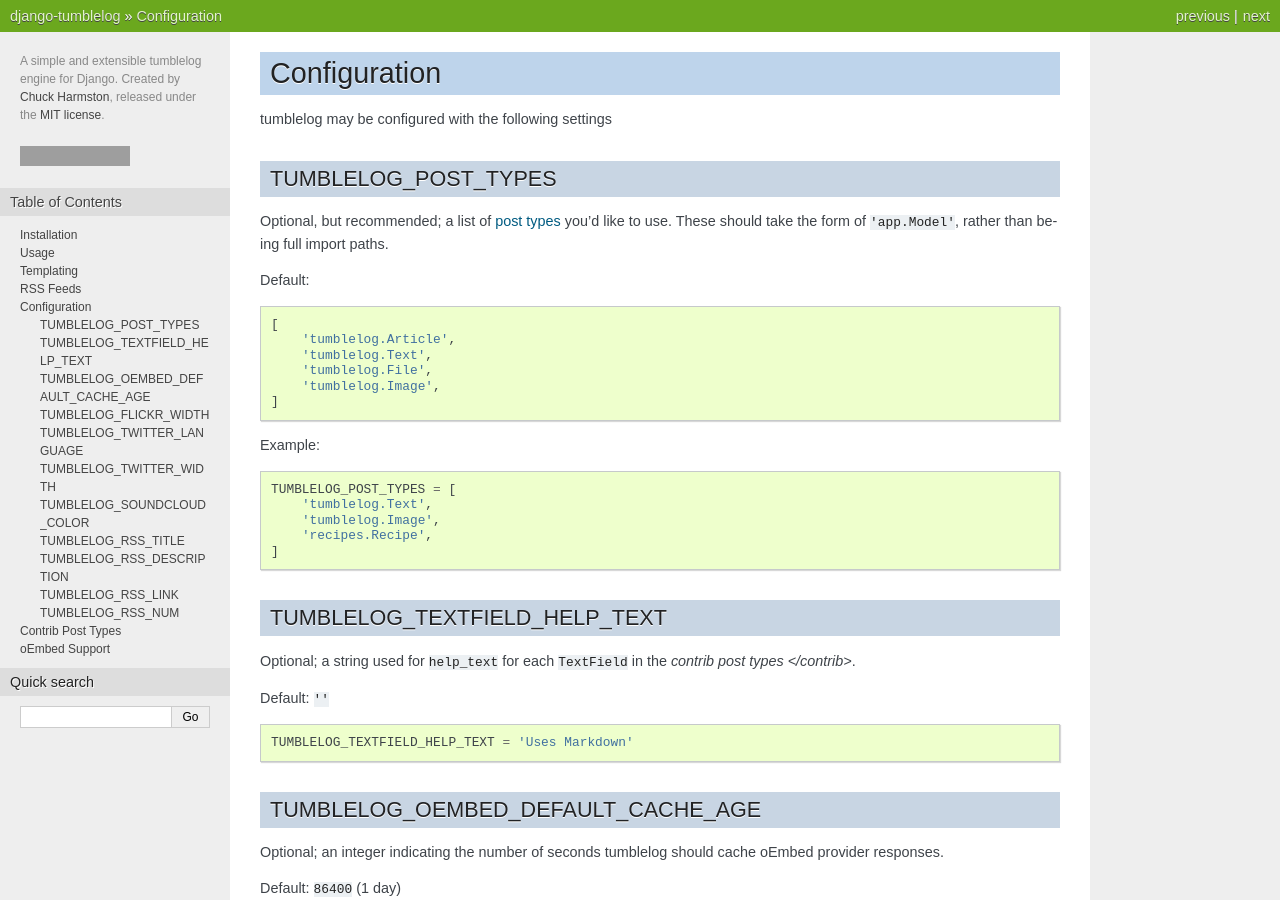
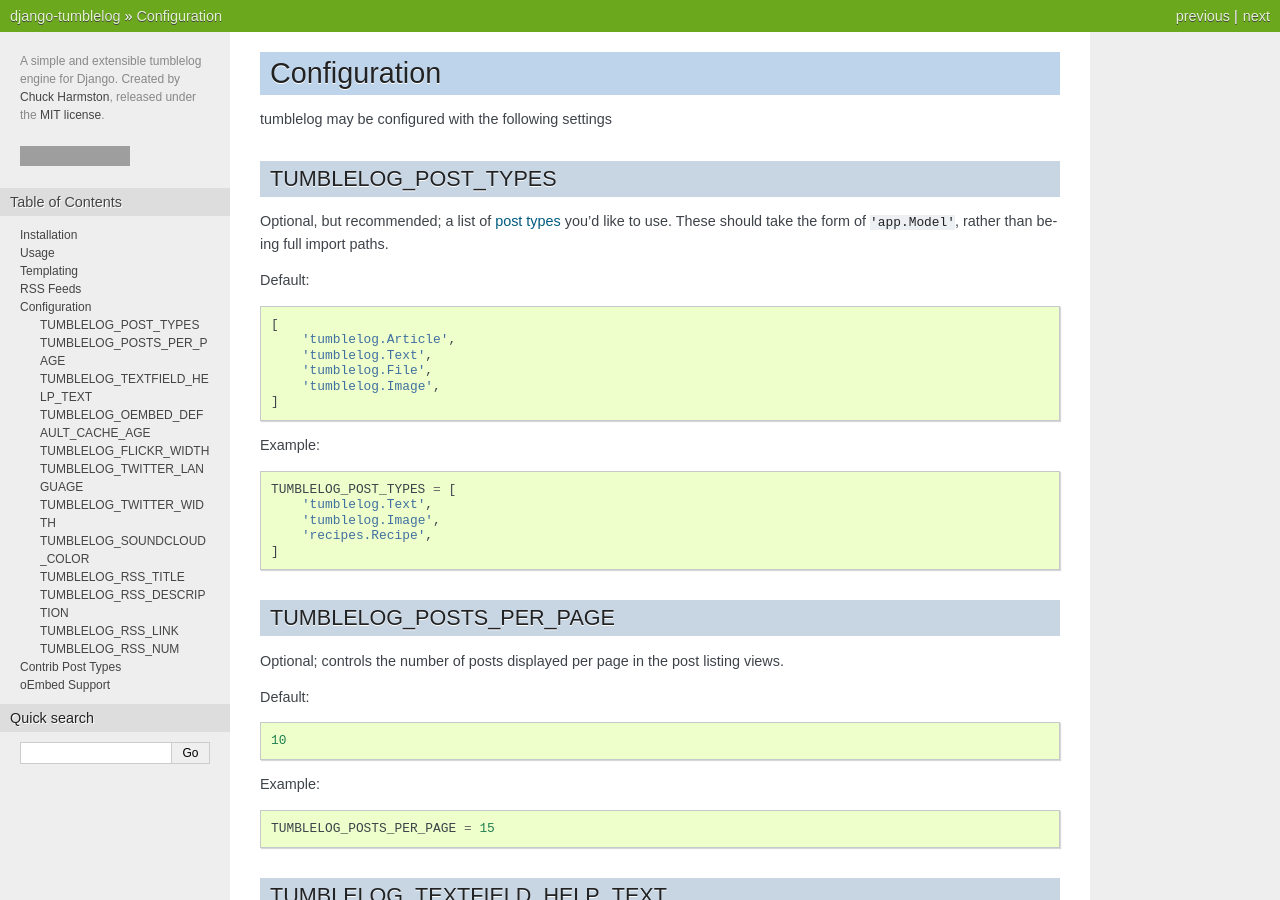
Before and after one commit to dedaluz/django-tumblelog, a Sphinx documentation site: the page built from docs/configuration.rst, in a window 1280 px wide and 900 px high. Built offline with Sphinx 7.4.7, drawn with Linux system fonts in a browser that asks for light colours; grey boxes are pictures that could not be loaded.

Commit message:
Creates TUMBLELOG_POSTS_PER_PAGE setting

```diff
--- a/docs/configuration.rst
+++ b/docs/configuration.rst
@@ -31,6 +31,23 @@
         'recipes.Recipe',
     ]
 
+
+TUMBLELOG_POSTS_PER_PAGE
+------------------------
+
+Optional; controls the number of posts displayed per page in the post listing views.
+
+Default:
+
+::
+
+    10
+
+Example:
+
+::
+
+    TUMBLELOG_POSTS_PER_PAGE = 15
 
 TUMBLELOG_TEXTFIELD_HELP_TEXT
 -----------------------------
```
Also changed, not shown: 2 other files.
